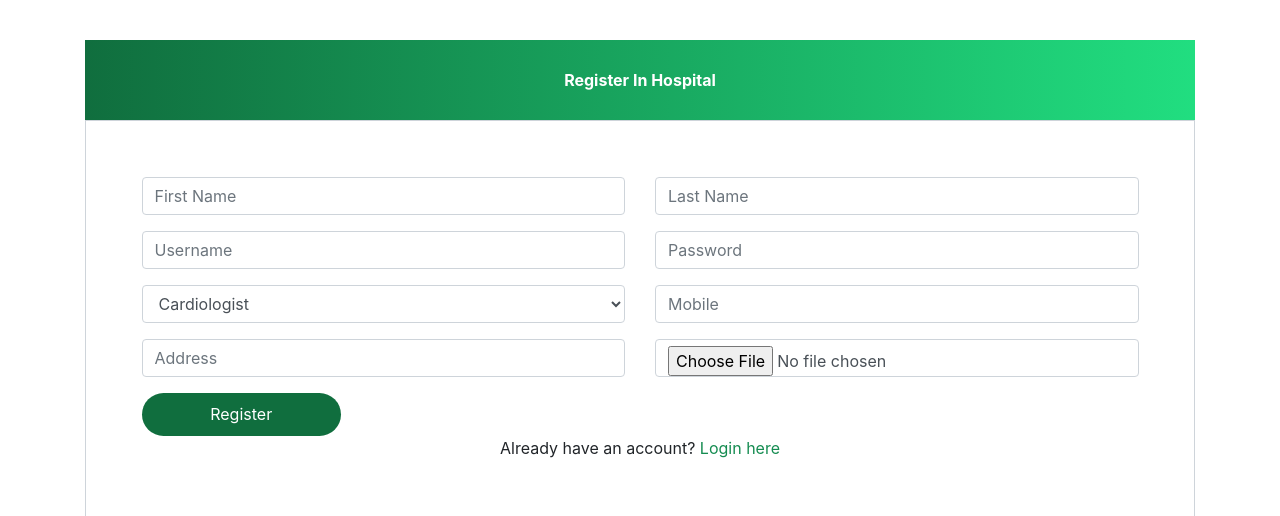
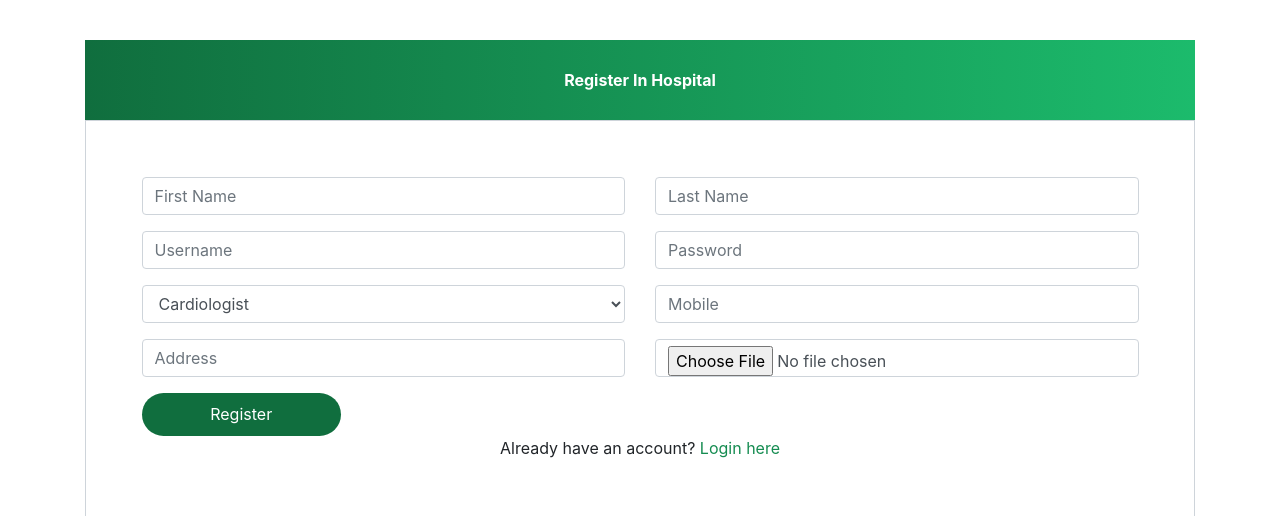
Before and after one commit to nocontrolla/SanitasBot_Django, a Django app: page /hospital/doctorsignup in a window 1280 px wide. Shown: the part 56-572 px from the top of the page. Run offline with Django 4.2, Linux system fonts and the light colour scheme; some libraries are stand-ins or nearby versions.

Commit message:
color gradient

```diff
--- a/templates/hospital/doctorlogin.html
+++ b/templates/hospital/doctorlogin.html
@@ -22,7 +22,7 @@
     .note {
       text-align: center;
       height: 80px;
-      background: -webkit-linear-gradient(left, #106e3e, #21de80);
+      background: -webkit-linear-gradient(left, #106e3e, #1cbb6c);
       color: #fff;
       font-weight: bold;
       line-height: 80px;
--- a/templates/hospital/doctorsignup.html
+++ b/templates/hospital/doctorsignup.html
@@ -21,7 +21,7 @@
     .note {
       text-align: center;
       height: 80px;
-      background: -webkit-linear-gradient(left, #106e3e, #21de80);
+      background: -webkit-linear-gradient(left, #106e3e, #1cbb6c);
       color: #fff;
       font-weight: bold;
       line-height: 80px;
--- a/templates/hospital/patientlogin.html
+++ b/templates/hospital/patientlogin.html
@@ -22,7 +22,7 @@
     .note {
       text-align: center;
       height: 80px;
-      background: -webkit-linear-gradient(left, #106e3e, #21de80);
+      background: -webkit-linear-gradient(left, #106e3e, #1cbb6c);
       color: #fff;
       font-weight: bold;
       line-height: 80px;
--- a/templates/hospital/patientsignup.html
+++ b/templates/hospital/patientsignup.html
@@ -21,7 +21,7 @@
     .note {
       text-align: center;
       height: 80px;
-      background: -webkit-linear-gradient(left, #106e3e, #21de80);
+      background: -webkit-linear-gradient(left, #106e3e, #1cbb6c);
       color: #fff;
       font-weight: bold;
       line-height: 80px;
```
